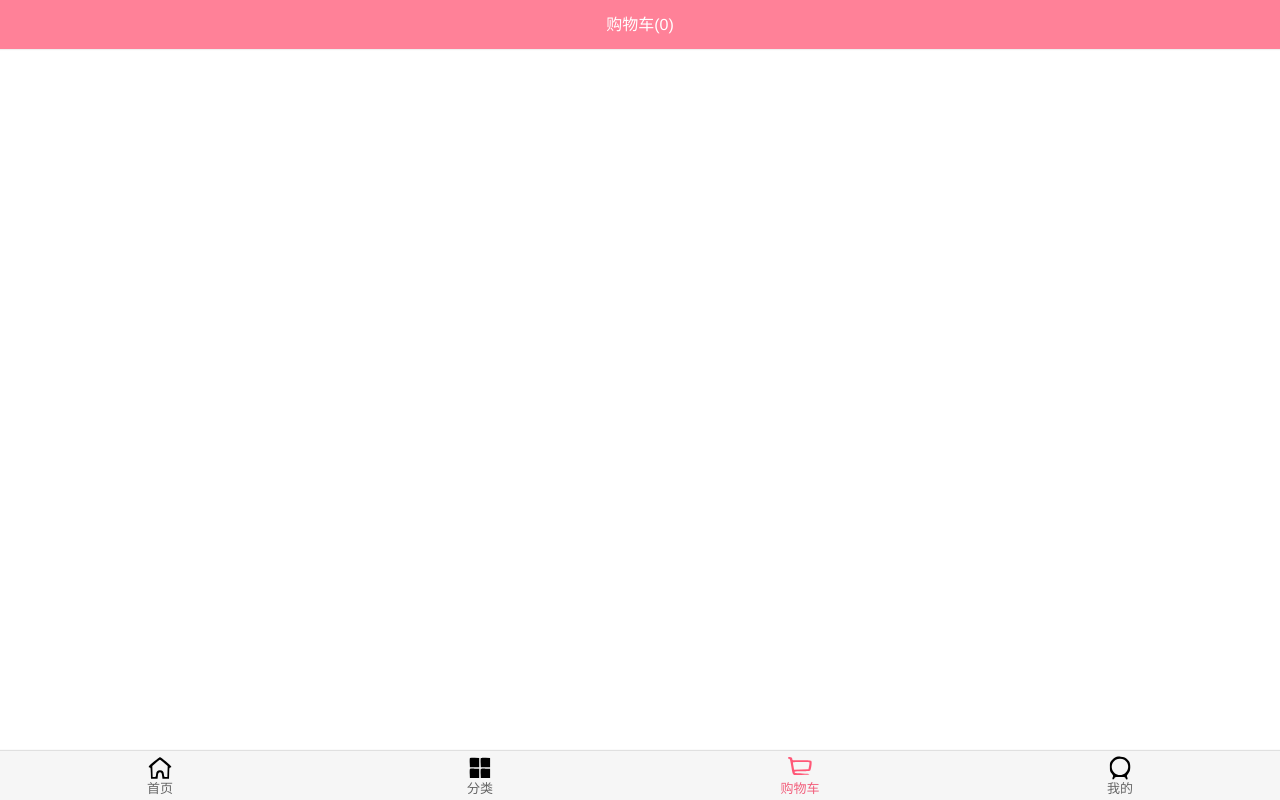
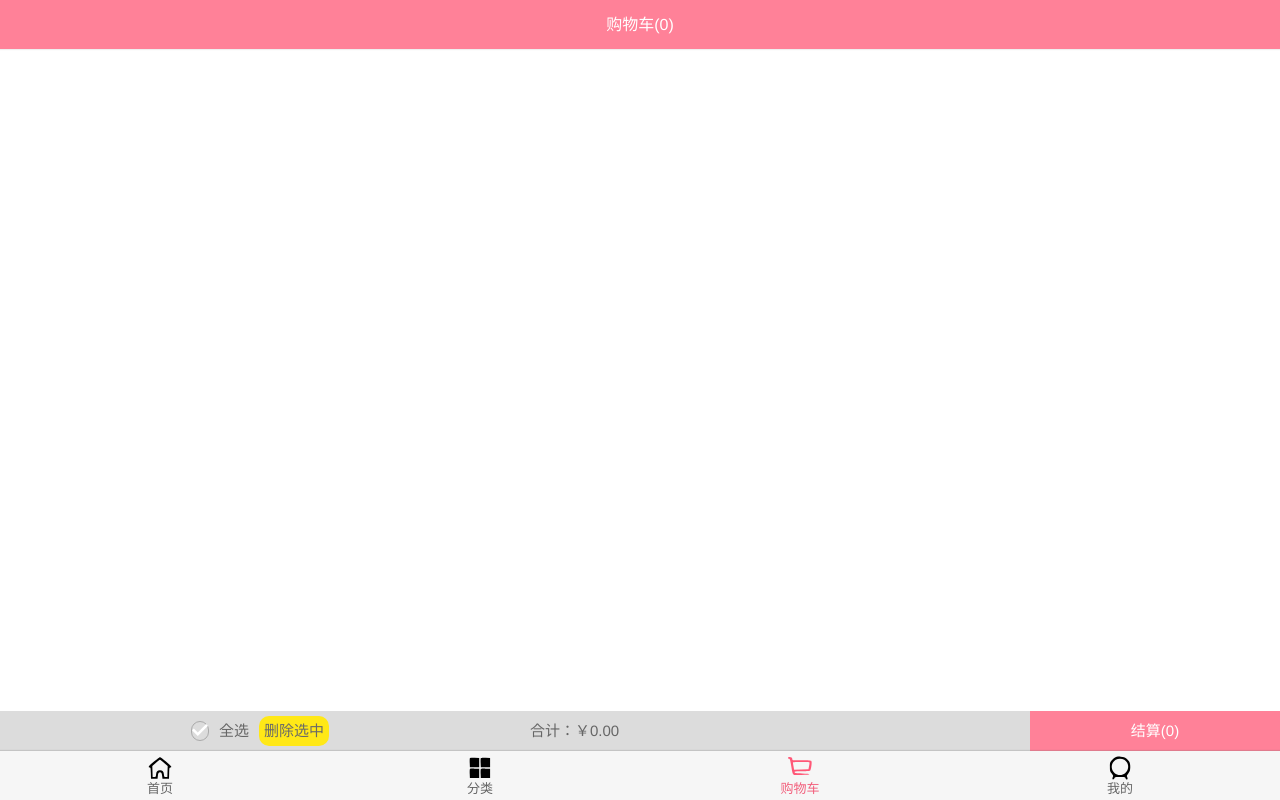
Before and after one commit to A-hans/supermall, a Vue app: page /cart in a window 1280 px wide. Built offline with nearby package versions, Linux system fonts and the light colour scheme.

Commit message:
完善购物车功能

```diff
--- a/src/store/actions.js
+++ b/src/store/actions.js
@@ -9,6 +9,7 @@ export default {
       context.commit(add_count, oldProduct)
     } else {
       payload.count = 1
+      payload.checked=true
       context.commit(add_to_cart, payload)
     }
 
--- a/src/store/mutaitions.js
+++ b/src/store/mutaitions.js
@@ -1,9 +1,27 @@
-import { add_count, add_to_cart } from './mutations-type';
+import { add_count, add_to_cart,add_num,total_number,decrease_num,checked } from './mutations-type';
 export default {
   [add_count](state, payload) {
     payload.count++
   },
   [add_to_cart](state, payload) {
     state.cartList.push(payload);
+  },
+  [total_number](state,payload){
+    state.cartList[payload.index].count=payload.count
+  },
+  [add_num](state,payload){
+    state.cartList[payload.index].count=payload.num
+  },
+  [decrease_num](state,payload){
+    state.cartList[payload.index].count=payload.num
+  },
+  [checked](state,payload){
+    state.cartList[payload.index].checked=payload.check
+  },
+  deleteChecked(state){
+    state.cartList=state.cartList.filter((item)=>{
+      //过滤，对选中的checked进行取反，false的保留，true的过滤
+      return !item.checked
+    })
   }
 }
--- a/src/store/mutations-type.js
+++ b/src/store/mutations-type.js
@@ -1,2 +1,6 @@
 export const add_count='addCount';
 export const add_to_cart="addToCart"
+export const total_number='totalNumber'
+export const add_num='addNum'
+export const decrease_num='decreaseNum'
+export const checked='checked'
--- a/src/views/cart/Cart.vue
+++ b/src/views/cart/Cart.vue
@@ -1,20 +1,26 @@
 <template>
   <div id="cart">
+    <!-- 导航 -->
     <nav-bar class="cart-nav">
       <template v-slot:center>
         <div>购物车({{ length }})</div>
       </template>
     </nav-bar>
+    <!-- 内容 -->
     <scroll class='content' ref='Scroll'>
       <cart-list />
     </scroll>
+    <!-- 工具栏 -->
+    <bottom-tool />
   </div>
 </template>
 
 <script>
 import NavBar from "components/common/navbar/NavBar";
 import CartList from "views/cart/childComps/cartList";
+import BottomTool from "views/cart/childComps/bottomTool";
 import scroll from "components/common/scroll/Scroll";
+
 import { mapGetters } from "vuex";
 export default {
   name: "Cart",
@@ -29,10 +35,10 @@ export default {
   components: {
     NavBar,
     CartList,
+    BottomTool,
     scroll,
   },
   activated(){
-    console.log('-----');
     this.$refs.Scroll.Refresh()
   }
 };
@@ -47,7 +53,7 @@ export default {
   color: #fff;
 }
 .content{
-  height: calc(100% - 49px);
+  height: calc(100% - 138px);
   overflow: hidden;
 }
 
--- /dev/null
+++ b/src/views/cart/childComps/bottomTool.vue
@@ -0,0 +1,118 @@
+<template>
+  <div class="bottom-tool">
+    <div class='bottom-checked'>
+      <span class="checked-all" :class='{active:isSelectAll}' >
+        <img src="~assets/img/cart/tick.svg" alt="" />
+      </span>
+      <span>全选</span>
+      <button class="danger" @click="delete_checked">删除选中</button>
+      </div>
+    <div class='price'>
+      合计：￥{{totalPrice}}
+    </div>
+    <div class='buy'>
+      结算({{chekedNum}})
+    </div>
+  </div>
+</template>
+
+<script>
+import { mapGetters } from 'vuex'
+export default {
+  name: "bottom-tool",
+  computed:{
+    ...mapGetters(['cartList']),
+    totalPrice(){
+      return this.cartList.filter(item=>{
+        return item.checked
+      }).reduce((preValue,item)=>{
+          return preValue+item.price*item.count
+      },0).toFixed(2)
+    },
+    chekedNum(){
+      return this.cartList.filter(item=>{
+        return item.checked
+      }).length
+    },
+    isSelectAll(){
+      //若数组为空
+      if(this.cartList.length===0){
+        return false
+      }
+      //1.使用find实现,查找false的项，找到元素返回true，进行取反
+        return !this.cartList.find(item=>{return !item.checked})
+      //2.使用fliter实现，若数组中存在false，则取反变true，返回新的数组，新的数组有长度（true）则取反
+      // return !(this.cartList.filter(item=>!item.checked).length)
+      //3.循环遍历进行判断
+    /*   for(let i of this.cartList){
+         if(!i.checked){
+           console.log(1);
+           return false
+         }
+      }
+          return true
+    */
+    }
+  },
+  methods:{
+     delete_checked(){
+      this.$store.commit('deleteChecked')
+      //通过事件总线更改checkButton中的checked
+      this.$bus.$emit('changeChecked')
+    }
+  }
+};
+</script>
+
+<style scoped>
+.bottom-tool{
+  display: flex;
+  height: 40px;
+  background-color: gainsboro;
+}
+.bottom-checked{
+  flex: 2;
+  margin-left:10px ;
+  display: flex;
+  justify-content: center;
+  align-items: center;
+  font-size: 15px;
+}
+.bottom-checked .checked-all{
+  height: 20px;
+  border:1px solid #aaa;
+  border-radius: 10px;
+  margin-right:10px ;
+  font-size: 15px;
+}
+.bottom-checked .danger{
+  width: 70px;
+  height: 30px;
+  background-color: #ffe817;
+  color:dimgray;
+  border: 1px solid transparent;
+  border-radius: 10px;
+  margin-left:10px;
+}
+.price{
+  flex: 2;
+  padding-left: 20px;
+  font-size: 15px;
+
+}
+.price,.buy{
+  line-height: 40px;
+
+
+}
+.buy{
+  flex:1;
+  text-align: center;
+  font-size: 15px;
+  color: white;
+  background-color: var(--color-tint);
+}
+.active{
+  background-color: red;
+}
+</style>
--- a/src/views/cart/childComps/cartList.vue
+++ b/src/views/cart/childComps/cartList.vue
@@ -1,7 +1,6 @@
 <template>
   <div class="cart-list">
-    <cart-list-item v-for='(item,index) in list' :key='index' :iteminfo='item'/>
-
+    <cart-list-item v-for='(item,index) in list' :key='index' :iteminfo='item' :index='index'/>
   </div>
 </template>
 
--- a/src/views/cart/childComps/cartListItem.vue
+++ b/src/views/cart/childComps/cartListItem.vue
@@ -1,49 +1,84 @@
 <template>
   <div id="cartList-item">
     <div class="item-checked">
-       <input type="checkbox">
+      <check-button :isChecked='iteminfo.checked' :index='index'/>
     </div>
     <div class="item-img">
-      <img :src="iteminfo.image" alt="">
+      <img :src="iteminfo.image" alt="" />
     </div>
-  <div class='item-info'>
-    <div class='item-title'>{{iteminfo.title}}</div>
-    <div class='item-desc'>商品描述：{{iteminfo.desc}}</div>
+    <div class="item-info">
+      <div class="item-title">{{ iteminfo.title }}</div>
+      <div class="item-desc">商品描述：{{ iteminfo.desc }}</div>
       <div class="info-bottom">
-        <div class="item-price left">¥{{iteminfo.price}}</div>
+        <div class="item-price left">¥{{ iteminfo.price }}</div>
         <div class="item-count right">
-          <span>数量：</span>
-         <input type="text" v-model="iteminfo.count">
+          <button @click='addNum'>+</button>
+          <input type="input" v-model='iteminfo.count' @input='getTotalNumber'>
+          <button @click='decreaseNum'>-</button>
         </div>
       </div>
     </div>
-
   </div>
 </template>
 
 <script>
+import {add_num,total_number,decrease_num } from 'store/mutations-type'
+import CheckButton from "views/cart/childComps/checkButton";
 export default {
-name:'cartListItem',
-props:{
-  iteminfo:{
-    type:Object,
-    default(){
-      return {}
+  name: "cartListItem",
+  props: {
+    iteminfo: {
+      type: Object,
+      default() {
+        return {};
       }
+    },
+    index:{
+      type:Number,
     }
+  },
+  methods: {
+    getTotalNumber(){
+      this.$store.commit({
+        type:total_number,
+        count:Number(this.iteminfo.count),
+        index:this.index
+      })
+    },
+    addNum(){
+      this.iteminfo.count++;
+      this.$store.commit({
+        type:add_num,
+        num:this.iteminfo.count++,
+        index:this.index
+      })
+    },
+    decreaseNum(){
+      if(this.iteminfo.count>1){
+         this.iteminfo.count--;
       }
+      this.$store.commit({
+        type:decrease_num,
+        num:this.iteminfo.count--,
+        index:this.index
+      })
     }
+  },
+  components:{
+     CheckButton
+    }
+};
 </script>
 
 <style scoped>
-#cartList-item{
+#cartList-item {
   width: 100%;
   display: flex;
   font-size: 0;
   padding: 5px;
   border-bottom: 1px solid #ccc;
 }
-.item-checked{
+.item-checked {
   width: 14%;
   display: flex;
   justify-content: center;
@@ -53,12 +88,12 @@ props:{
   padding: 5px;
   flex: 1;
 }
-.item-img img{
+.item-img img {
   width: 80px;
   height: 100px;
   border-radius: 5px;
 }
-.item-info{
+.item-info {
   font-size: 17px;
   color: #333;
   padding: 5px 10px;
@@ -69,7 +104,7 @@ props:{
 .item-title, .item-desc {
   overflow: hidden;
   /* 文本不会换行，文本会在在同一行上继续，直到遇到 <br> 标签 */
-    white-space:nowrap;
+  white-space: nowrap;
   text-overflow: ellipsis;
 }
 .item-info .item-desc {
@@ -84,14 +119,25 @@ props:{
   left: 10px;
   right: 10px;
 }
-.info-bottom .item-count{
+.info-bottom .item-count {
   font-size: 14px;
 }
-.info-bottom .item-count input{
-  width:30px;
-  text-align: center;
-}
+
 .info-bottom .item-price {
   color: orangered;
 }
+.info-bottom .item-count input{
+  width: 30px;
+  margin: 0 5px;
+  text-align: center;
+}
+.info-bottom .item-count button{
+  width: 20px;
+  height: 20px;
+  background-color:#fff ;
+  border-radius: 1rem;
+  border: 1px solid black;
+  text-align: center;
+
+}
 </style>
--- /dev/null
+++ b/src/views/cart/childComps/checkButton.vue
@@ -0,0 +1,54 @@
+<template>
+  <div class='check-button' :class='{check:checked}' @click='checkItem'>
+    <img src="~assets/img/cart/tick.svg" alt="">
+  </div>
+</template>
+
+<script>
+import {checked} from 'store/mutations-type'
+export default {
+name:'checkButton',
+props:{
+  isChecked:{
+    type:Boolean,
+    default:false
+  },
+  index:{
+    type:Number,
+    default:0
+  }
+},
+data(){
+  return {
+    checked:this.isChecked
+  }
+},
+methods:{
+checkItem(){
+  this.checked=!this.checked
+  this.$store.commit({
+    type:checked,
+    check:this.checked,
+    index:this.index
+  })
+}
+},
+mounted(){
+  this.$bus.$on('changeChecked',()=>{
+    //此处修改的为cartList的数据， isChecked由iteminfo提供，所以数据没有更新
+  this.checked=false;
+  })
+}
+}
+</script>
+
+<style scoped>
+.check-button{
+  border:1px solid #aaa;
+  border-radius: 10px;
+}
+.check{
+  border-color: red;
+  background-color:red ;
+}
+</style>
--- a/vue.config.js
+++ b/vue.config.js
@@ -6,7 +6,8 @@ module.exports ={
         'common':'@/common',
         'components':'@/components',
         'network':'@/network',
-        'views':'@/views'
+        'views':'@/views',
+        'store':'@/store'
       }
       }
     }
```
Lines whose indentation alone changed are shown as unchanged.
